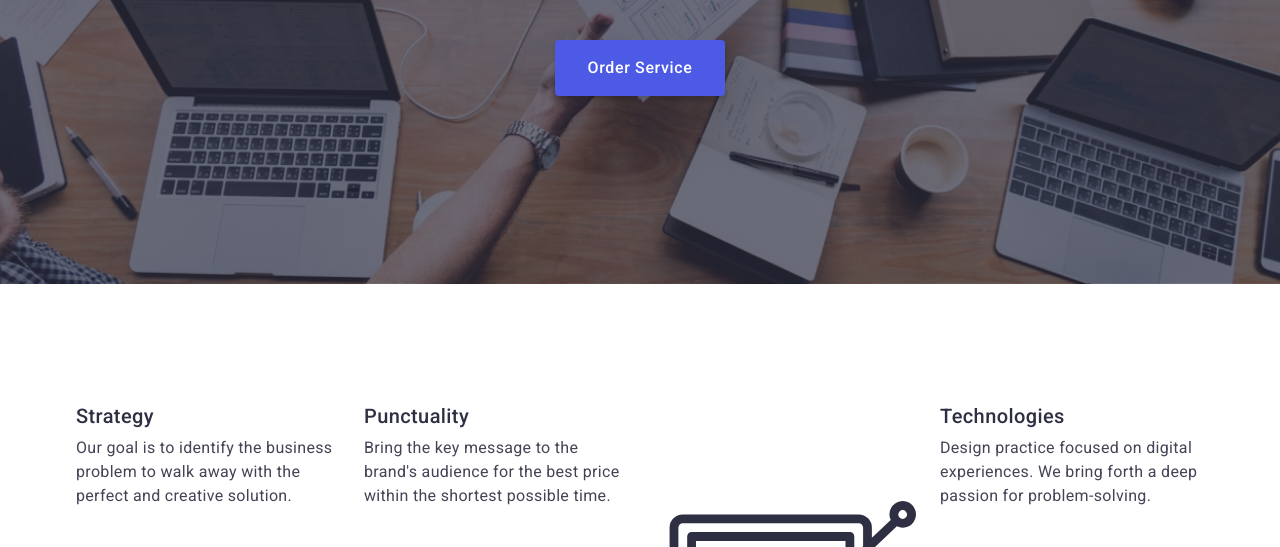
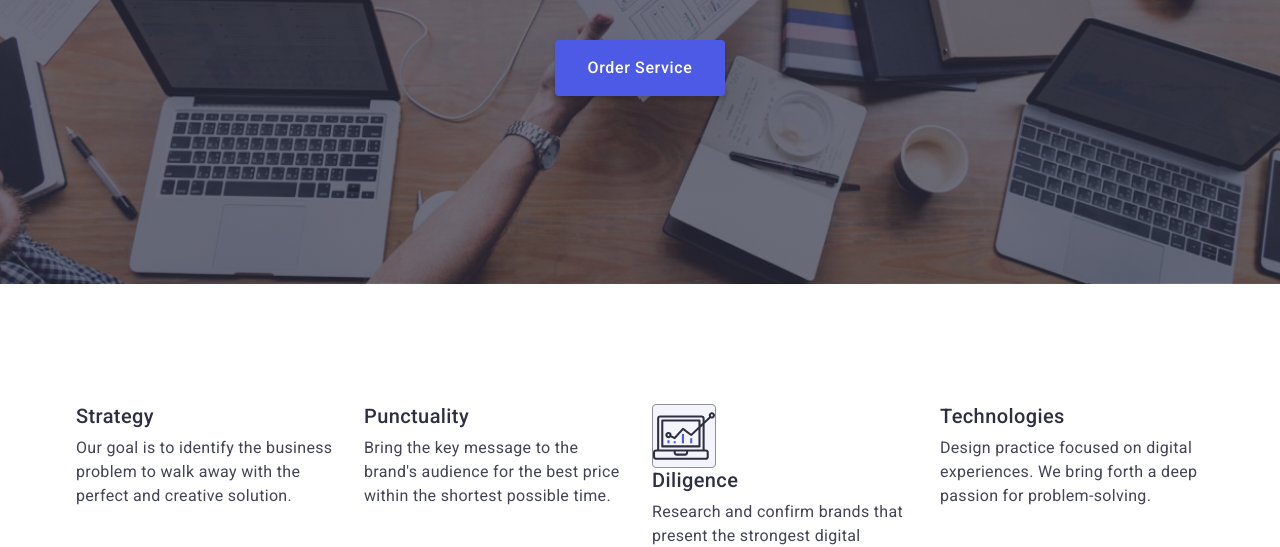
Before and after one commit to JeniaGurman/goit-markup-hw-04, a plain HTML site: page index.html in a window 1280 px wide. Shown: the part 405-952 px from the top of the page. Drawn offline with nearby package versions, Linux system fonts and the light colour scheme.

Commit message:
homework 4

```diff
--- a/css/styles.css
+++ b/css/styles.css
@@ -207,9 +207,12 @@ img {
 }
 
 .individual-icon {
-    width: 100%;
-    height: 100%;
-    border: ;
+    border-radius: 4px;
+    border: 1px solid var(--LIGHT-SLATE, #8E8F99);
+    background: var(--CLOUD, #F4F4FD);
+    display: flex;
+    align-items: center;
+    justify-content: center;
 }
 
 
```
